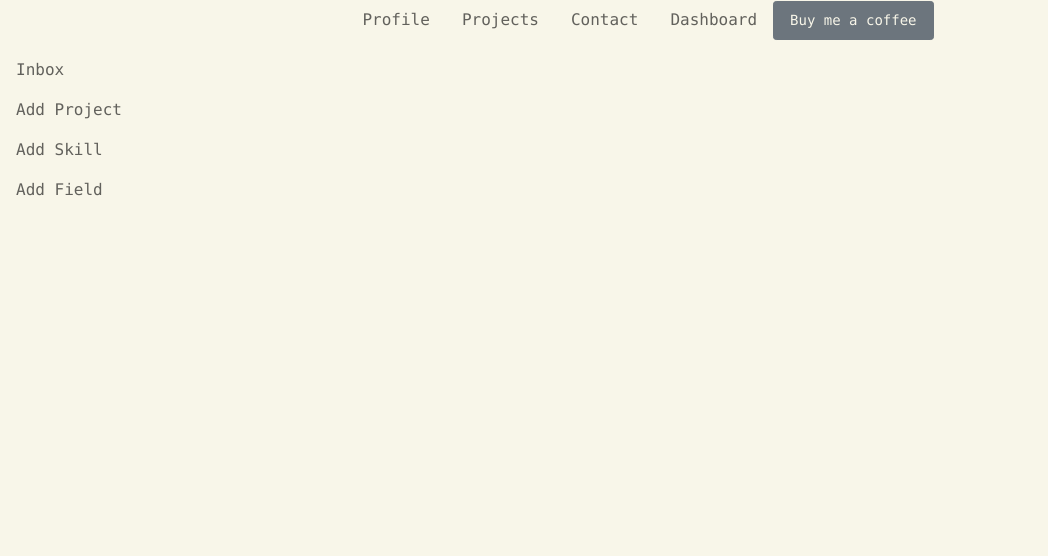
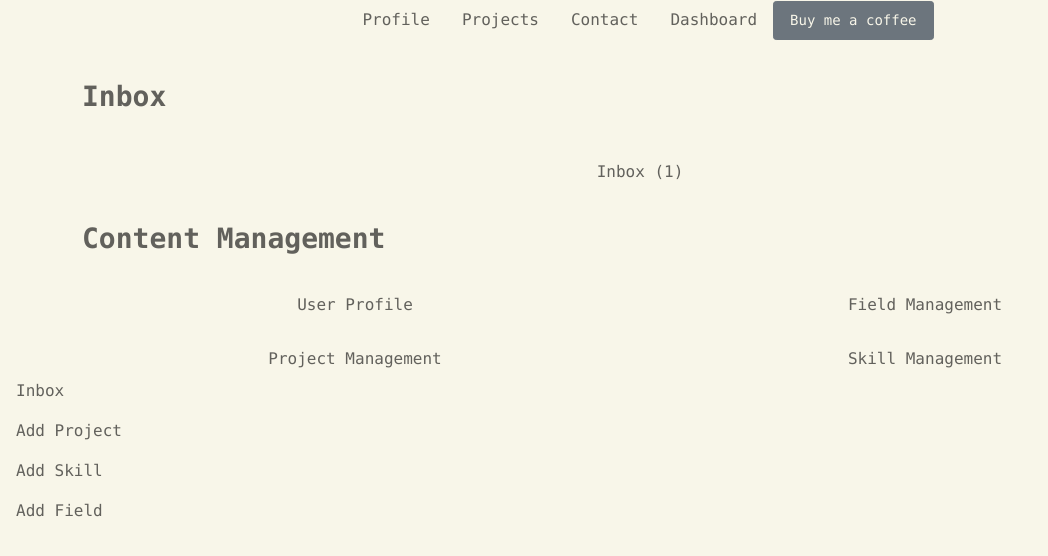
Before and after one commit to bencyrus/portfolio-django, a Django app: page /dashboard/ in a window 1280 px wide. Shown: the top 556 px of the page, without its empty margins (0-1048 px from the left). Run offline with Django 3.2, Linux system fonts and the light colour scheme; a user stored in the database is signed in; data comes from the database, SQL or seed files in the repository; both versions use the stored data as it was after the commit; some libraries are stand-ins or nearby versions; some web fonts are replaced.

Commit message:
Edited the dashboard Page and css and views

```diff
--- a/matthewsportfolio/models.py
+++ b/matthewsportfolio/models.py
@@ -12,11 +12,11 @@
     profile_picture = models.ImageField(null=True, default='static/images/profile.png')
     headline = models.CharField(max_length=255, default='portfolio Manager')
     description = models.CharField(max_length=400, default="I do a lot of crazy stuff with people's money!")
-    about = models.CharField(max_length=2000, null=True, blank=True, default='Lorem ipsum, dolor sit amet consectetur adipisicing elit. \
+    about = models.TextField(max_length=2000, null=True, blank=True, default='Lorem ipsum, dolor sit amet consectetur adipisicing elit. \
         Officiis porro itaque ipsum distinctio, inventore consequuntur nisi quis tenetur blanditiis illum quod voluptates.\
         Sit odit dolorum aperiam, deserunt veniam quia aut? Lorem ipsum dolor sit amet consectetur adipisicing elit. Corrupti \
         alias, exercitationem atque obcaecati accusantium necessitatibus impedit delectus sequi?')
-    more_about = models.CharField(max_length=2000, null=True, blank=True, default='Lorem ipsum, dolor sit amet consectetur adipisicing elit. \
+    more_about = models.TextField(max_length=2000, null=True, blank=True, default='Lorem ipsum, dolor sit amet consectetur adipisicing elit. \
         Officiis porro itaque ipsum distinctio, inventore consequuntur nisi quis tenetur blanditiis illum quod voluptates.\
         Sit odit dolorum aperiam, deserunt veniam quia aut? Lorem ipsum dolor sit amet consectetur adipisicing elit. Corrupti \
         alias, exercitationem atque obcaecati accusantium necessitatibus impedit delectus sequi?')
--- a/matthewsportfolio/templates/base/dashboard.html
+++ b/matthewsportfolio/templates/base/dashboard.html
@@ -1,6 +1,37 @@
 {% extends 'base/main.html' %}
 {% load static %}
 {% block content %}
+
+<section id="inbox">
+    <div class="container pd-top-30">
+        <div class="row justify-content-center">
+            <h3 class="font-bold">Inbox</h3>
+            <div class="col-12 pd-top-30 text-center">
+                <div class="content mg-10 bg-gray pd-20"><a href="{% url 'inbox' %}" class="nav-link bg-gray">Inbox {% if unread_count > 0 %}<span class="num-label">({{ unread_count }})</span>{% endif %}</a></div>
+            </div>
+        </div>
+    </div>
+</section>
+
+<section id="content-management">
+    <div class="container pd-top-30">
+        <div class="row justify-content-around">
+            <h3 class="font-bold">Content Management</h3>
+            <div class="col-6 pd-top-30 text-center">
+                <a href="{% url 'edit-profile' %}" class="bg-gray"><div class="content mg-10 bg-gray pd-20">User Profile</div></a>
+            </div>
+            <div class="col-6 pd-top-30 text-center">
+                <a href="{% url 'add-field' %}" class="bg-gray"><div class="content mg-10 bg-gray pd-20">Field Management</div></a>
+            </div>
+            <div class="col-6 pd-top-30 text-center">
+                <a href="{% url 'add-project' %}" class="bg-gray"><div class="content mg-10 bg-gray pd-20">Project Management</div></a>
+            </div>
+            <div class="col-6 pd-top-30 text-center">
+                <a href="{% url 'add-skill' %}" class="bg-gray"><div class="content mg-10 bg-gray pd-20">Skill Management</div></a>
+            </div>
+        </div>
+    </div>
+</section>
 
 {% if request.user.is_authenticated %}
 <a href="{% url 'inbox' %}" class="nav-link">Inbox</a>
--- a/matthewsportfolio/urls.py
+++ b/matthewsportfolio/urls.py
@@ -3,6 +3,8 @@
 
 urlpatterns = [
     path('', views.HomePage, name="home"),
+
+    path('edit-profile', views.UserProfilePage, name="edit-profile"),
 
     path('field/<str:pk>/', views.FieldPage, name="field"),
     path('add-field', views.AddField, name="add-field"),
--- a/matthewsportfolio/views.py
+++ b/matthewsportfolio/views.py
@@ -1,7 +1,7 @@
 from django.shortcuts import redirect, render
 from django.contrib import messages
 from .models import Field, Project, Skill, Message, Endorsement, Person
-from .forms import CommentForm, FieldForm, ProjectForm, MessageForm, SkillForm, EndorsementForm
+from .forms import CommentForm, FieldForm, PersonForm, ProjectForm, MessageForm, SkillForm, EndorsementForm
 
 
 
@@ -20,6 +20,20 @@
             messages.success(request, 'Your message was successfully sent!')
     context = {'persons': persons, 'fields': fields, 'projects': projects, 'detailed_skills': detailed_skills, 'skills': skills, 'endorsements': endorsements, 'form': form}
     return render(request, 'base/home.html', context)
+
+def UserProfilePage(request, pk):
+    person = Person.objects.get(id=pk).last()
+    form = PersonForm()
+
+    if request.method == 'POST':
+        form = PersonForm(request.POST, request.FILES, instance=person)
+        if form.is_valid():
+            form.save()
+            return redirect('dashboard')
+
+    context = {'form': form}
+    return render(request, 'base/person_form.html', context)
+
 
 def FieldPage(request, pk):
     field = Field.objects.get(id=pk)
@@ -128,8 +142,11 @@
     return render(request, 'base/endorsement_form.html', context)
 
 def DashboardPage(request):
+    unread_count = Message.objects.filter(is_read=False).count()
+    context = {'unread_count': unread_count}
+
     if request.user.is_authenticated:
-        return render(request, 'base/dashboard.html')
+        return render(request, 'base/dashboard.html', context)
     else:
         return redirect('../admin/')
 
```
Also changed, not shown: matthewsportfolio/forms.py (+24 -1 lines), matthewsportfolio/templates/base/person_form.html (added, +27 -0 lines), static/styles/dashboard.css (added, +7 -0 lines), db.sqlite3, matthewsportfolio/migrations/0013_alter_person_id.py (added), matthewsportfolio/migrations/0014_alter_person_about_alter_person_more_about.py (added), matthewsportfolio/migrations/0015_alter_person_about_alter_person_description_and_more.py (added), static/images/20200504_175635BW.JPG (added), static/images/_DSC0887fedited.jpg (added), static/images/profile_AYADcaF.png (added), static/images/profile_OWiO8G2.png (added), static/images/software-dev-icon.jpg (added), static/images/software-dev-icon_Qw3ae4B.png (added), static/images/software-dev-icon_uBrwKz3.png (added), 1 other file.
